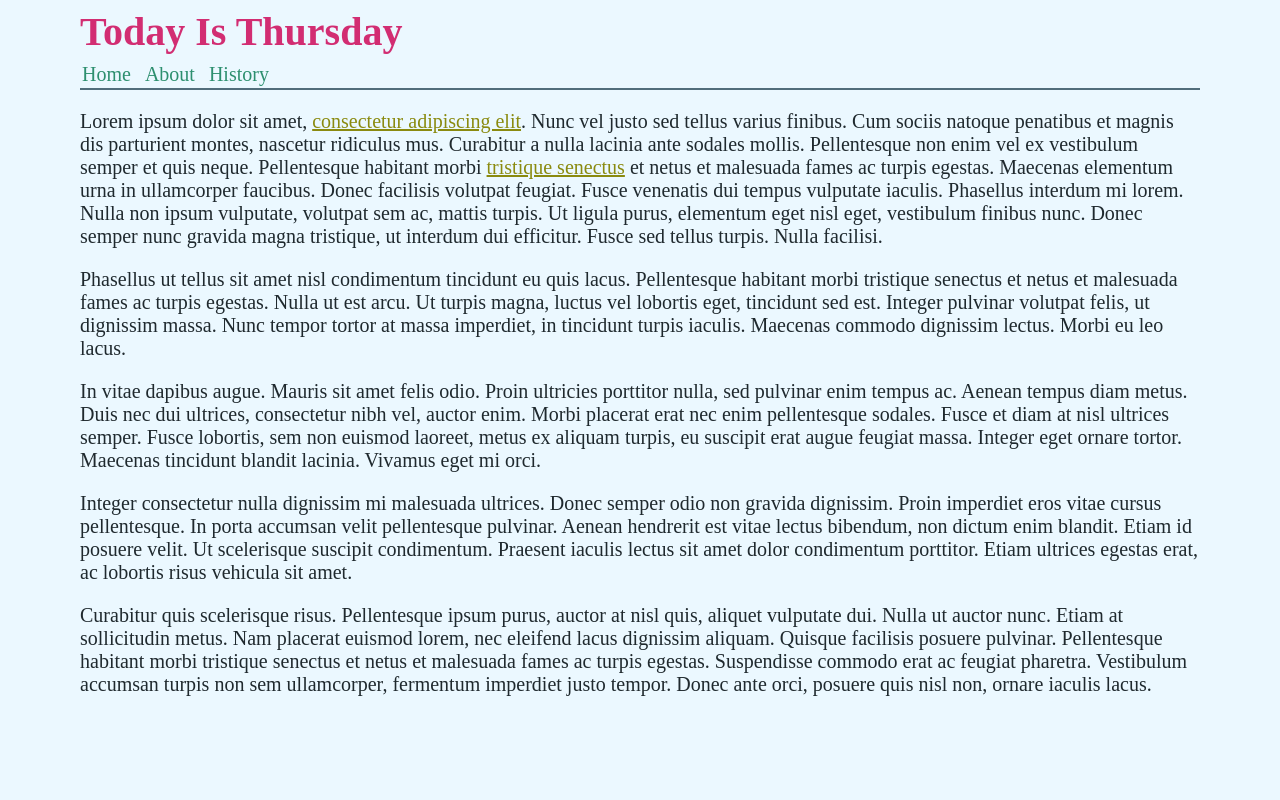
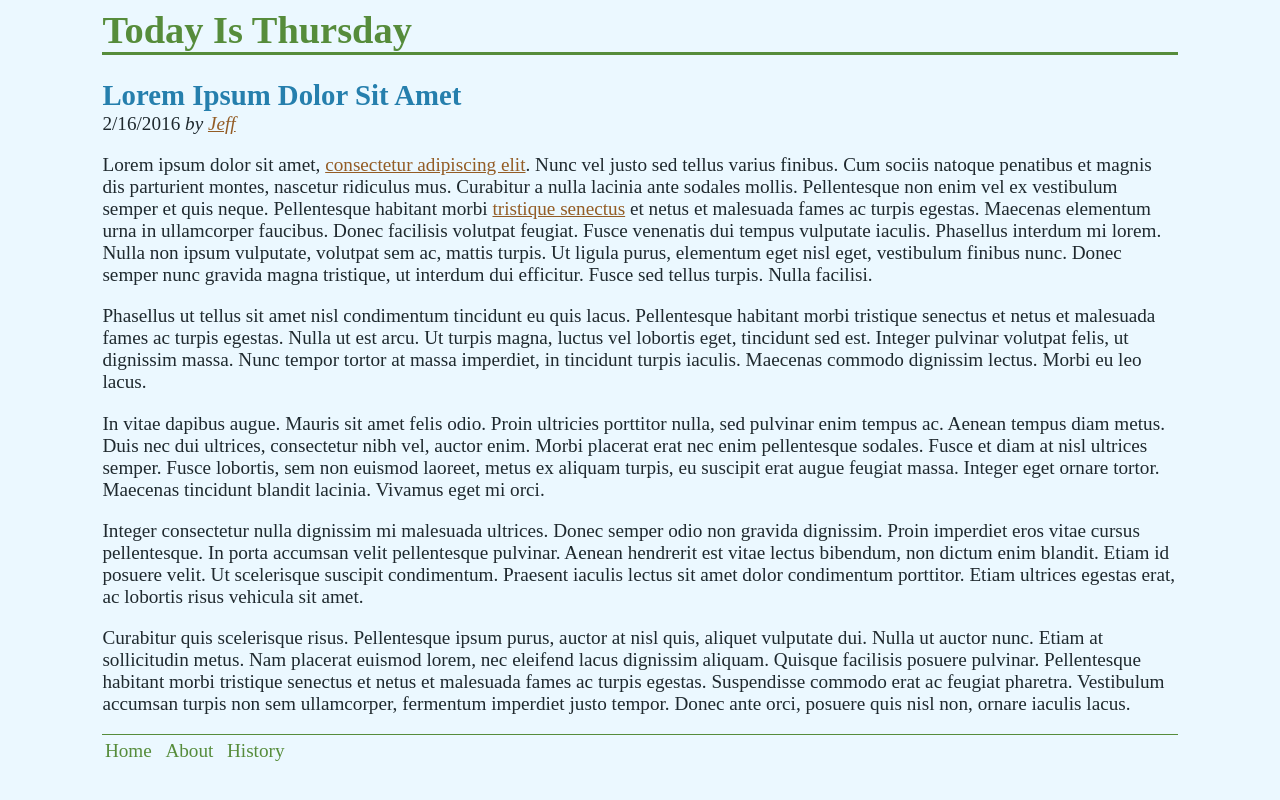
Before and after one commit to jeffesp/todayisthursday, a website: page index.html in a window 1280 px wide. Drawn offline with nearby package versions, Linux system fonts and the light colour scheme; files that its build step writes are made by us from their sources.

Commit message:
Building a post works.

```diff
--- a/assets/style/site.scss
+++ b/assets/style/site.scss
@@ -1,4 +1,5 @@
 /* base16 Atelier Lakeside */
+
 $base00: #161b1d;
 $base01: #1f292e;
 $base02: #516d7b;
@@ -16,6 +17,11 @@ $base0D: #257fad;
 $base0E: #6b6bb8;
 $base0F: #b72dd2;
 
+$baseColor: $base07;
+$textColor: $base01;
+$highlight: $base0B;
+$secondary: $base0D;
+
 h1, h2, h3, h4, h5, h6 {
     font-family: "Source Serif Pro";
 }
@@ -24,47 +30,57 @@ pre {
 }
 body {
     font-family: "Source Sans Pro";
-    font-size: 1.25em;
-    background-color: $base07;
-    color: $base01;
+    background-color: $baseColor;
+    color: $textColor;
 }
 a {
-    color: $base0A;
-    &:visited { colort: $base0C; }
-    &:hover { color: $base0B; }
+    color: $base09;
+    &:visited { colort: $secondary; }
+    &:hover { color: $highlight; }
 }
 .container {
     margin: 0 auto;
     padding: 0px 2em;
     max-width: 56em;
+    font-size: 1.2em;
 }
-.heading {
-    color: $base08;
-    border-bottom: .1em solid $base02;
+header {
     h1 {
+        color: $highlight;
         margin: .2em 0;
+        border-bottom: .1em solid $highlight;
     }
+    h2 {
+        color: $secondary;
+        margin-bottom: .05em;
+    }
+}
+
+footer {
+    border-top: .1em solid $highlight;
+    margin-bottom: 1.5em;
+}
+
+time, .author {
+    display: inline-block;
 }
 
 .menu {
     ul {
         padding: 0;
-        margin: .1em 0;
+        margin: .3em 0;
     }
 
     li {
         display: inline;
-        padding: 0 .25em 0 0;
+        padding: 0 .2em 0 0;
 
         a {
-            color: $base0C;
-            padding:.1em;
+            color: $highlight;
+            padding:.13em;
             text-decoration: none;
-            &:visited { color: $base0C; }
-            &:hover { text-decoration: none; color: $base0C; background-color: $base06; border-radius: .17em; }
+            &:visited { color: $highlight; }
+            &:hover { text-decoration: none; color: $textColor; background-color: $secondary; border-radius: .2em; }
         }
     }
 }
-.content {
-
-}
--- a/index.html
+++ b/index.html
@@ -3,18 +3,16 @@
         <link href="site.css" rel="stylesheet" />
         <title>Today Is Thursday</title>
     </head>
-    <body class="base07-background container">
-        <div class="heading">
+    <body class="container">
+        <header>
             <h1>Today Is Thursday</h1>
-            <div class="menu">
-                <ul>
-                    <li><a href="/index.html" class="menu-link">Home</a></li>
-                    <li><a href="/about.html" class="menu-link">About</a></li>
-                    <li><a href="/history.html" class="menu-link">History</a></li>
-                </ul>
-            </div>
-        </div>
-        <div class="content">
+        </header>
+        <article>
+            <header>
+                <h2>Lorem Ipsum Dolor Sit Amet</h2>
+                <time>2/16/2016</time>
+                <address class="author">by <a rel="author" href="about.html">Jeff</a></address>
+            </header>
 <p>
 Lorem ipsum dolor sit amet, <a href="#">consectetur adipiscing elit</a>. Nunc vel justo sed tellus varius finibus. Cum sociis natoque penatibus et magnis dis parturient montes, nascetur ridiculus mus. Curabitur a nulla lacinia ante sodales mollis. Pellentesque non enim vel ex vestibulum semper et quis neque. Pellentesque habitant morbi <a href="https://www.google.com">tristique senectus</a> et netus et malesuada fames ac turpis egestas. Maecenas elementum urna in ullamcorper faucibus. Donec facilisis volutpat feugiat. Fusce venenatis dui tempus vulputate iaculis. Phasellus interdum mi lorem. Nulla non ipsum vulputate, volutpat sem ac, mattis turpis. Ut ligula purus, elementum eget nisl eget, vestibulum finibus nunc. Donec semper nunc gravida magna tristique, ut interdum dui efficitur. Fusce sed tellus turpis. Nulla facilisi.
 </p>
@@ -30,6 +28,16 @@ Integer consectetur nulla dignissim mi malesuada ultrices. Donec semper odio non
 <p>
 Curabitur quis scelerisque risus. Pellentesque ipsum purus, auctor at nisl quis, aliquet vulputate dui. Nulla ut auctor nunc. Etiam at sollicitudin metus. Nam placerat euismod lorem, nec eleifend lacus dignissim aliquam. Quisque facilisis posuere pulvinar. Pellentesque habitant morbi tristique senectus et netus et malesuada fames ac turpis egestas. Suspendisse commodo erat ac feugiat pharetra. Vestibulum accumsan turpis non sem ullamcorper, fermentum imperdiet justo tempor. Donec ante orci, posuere quis nisl non, ornare iaculis lacus.
 </p>
+            </article>
+            <footer>
+
+            <div class="menu">
+                <ul>
+                    <li><a href="/index.html" class="menu-link">Home</a></li>
+                    <li><a href="/about.html" class="menu-link">About</a></li>
+                    <li><a href="/history.html" class="menu-link">History</a></li>
+                </ul>
             </div>
+            </footer>
     </body>
 </html>
--- /dev/null
+++ b/index.js
@@ -0,0 +1 @@
+// TODO: not sure if I am doing anything here or not...
```
Also changed, not shown: package.json (+18 -0 lines), templates/footer.html (+1 -0 lines), templates/header.html (+6 -4 lines), templates/layout.html (+13 -20 lines), 2 other files.
